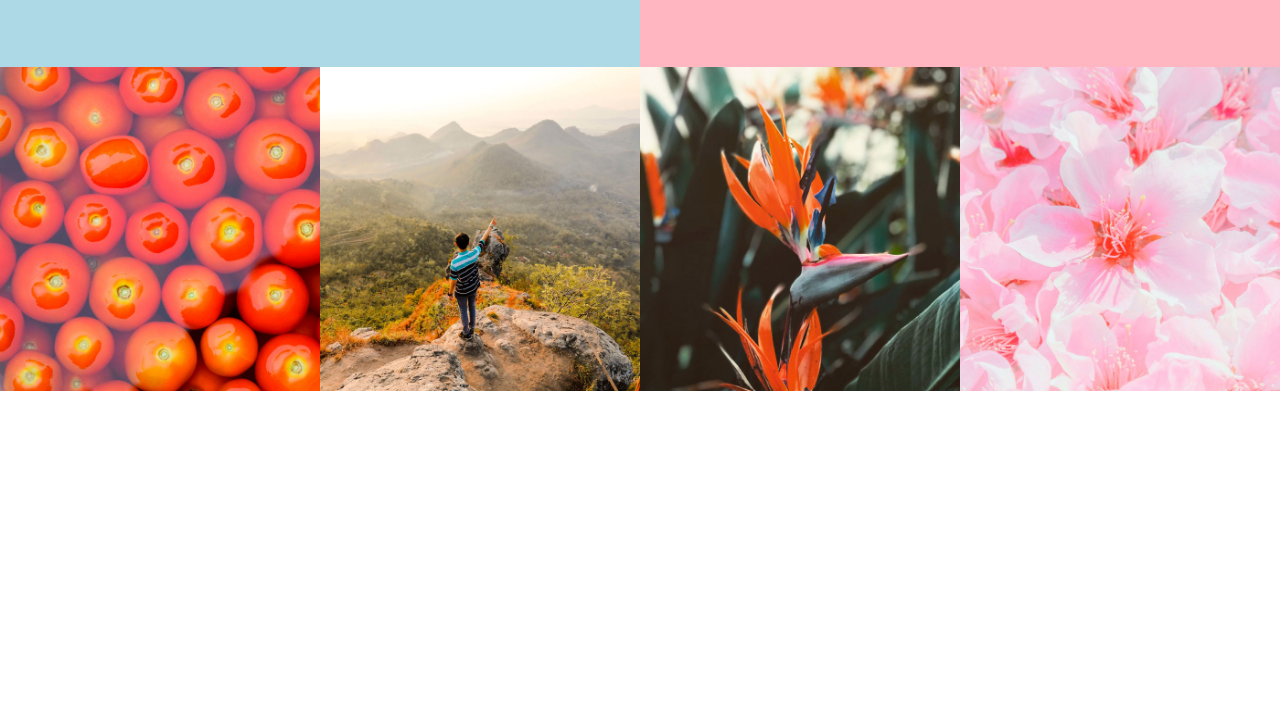
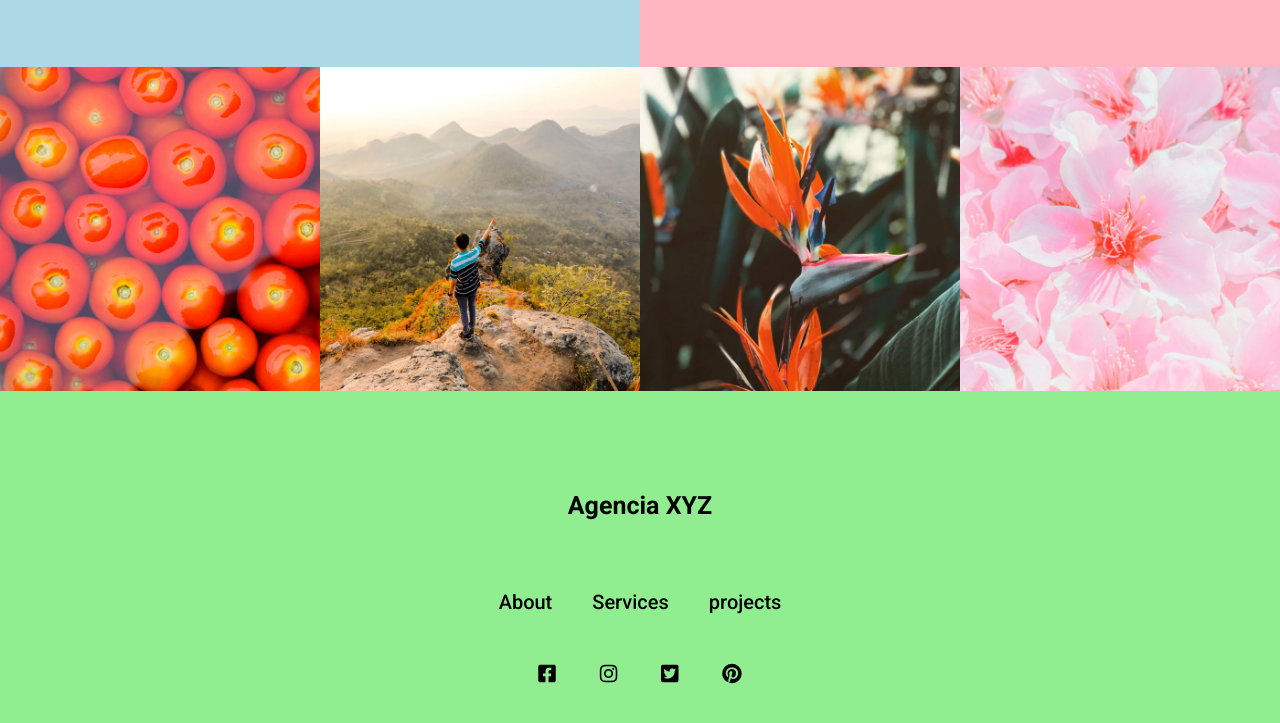
Before and after one commit to EDsnows/praticando-lading-page, a plain HTML site: page index.html in a window 1280 px wide. Shown: the part 2319-3042 px from the top of the page. Before the commit the page ends 2714 px from the top, so only its background shows below. Drawn offline with Linux system fonts and the light colour scheme.

Commit message:
Atividade finalizada

```diff
--- a/index.html
+++ b/index.html
@@ -47,7 +47,7 @@
         <h2>We make cool things</h2>
     </section>
 
-    <section class="about">
+    <section class="about" id="about">
         <div class="item">
             <h3>Tittle</h3>
             <p>Lorem ipsum dolor sit amet consectetur, adipisicing elit. Accusantium eveniet voluptatum blanditiis totam ratione vitae sint asperiores enim, recusandae minima aliquid molestiae neque voluptatem, labore laudantium laborum magnam eligendi qui.</p>
@@ -62,7 +62,7 @@
         </div>
     </section>
 
-    <section class="services">
+    <section class="services" id="services">
         <div class="service">
             <img src="./src/images/bolinha1.png" alt="Bolinha 1">
             <div class="service-info">
@@ -79,7 +79,7 @@
         </div>
     </section>
 
-    <section class="projects">
+    <section class="projects" id="projects">
         <div class="project">
             <a href="">
                 <img src="./src/images/tomatoes.jpg" alt="Projeto Tomates">
@@ -102,8 +102,31 @@
         </div>
     </section>
 
-    <footer class="footer">
+    <footer class="footer" id="content">
+        <h4>Agencia XYZ</h4>
 
+        <nav>
+            <ul>
+                <li><a href="#about">About</a></li>
+                <li><a href="#services">Services</a></li>
+                <li><a href="#projects">projects</a></li>
+            </ul>
+        </nav>
+
+        <div class="social">
+            <a href="">
+                <i class="fab fa-facebook-square"></i>
+            </a>
+            <a href="">
+                <i class="fab fa-instagram"></i>
+            </a>
+            <a href="">
+                <i class="fab fa-twitter-square"></i>
+            </a>
+            <a href="">
+                <i class="fab fa-pinterest"></i>
+            </a>
+        </div>
     </footer>
 </body>
 
--- a/src/css/style.css
+++ b/src/css/style.css
@@ -18,7 +18,6 @@ body{
     font-weight: 400;
 }
 
-/* HEADER =  Cabeçalho*/
 .header{
     grid-area: header;
     background-color: #fff;
@@ -43,7 +42,6 @@ body{
 }
 
 
-/* HERO = Painel */
 .hero{
     grid-area: hero;
     height: 85vh;
@@ -84,7 +82,7 @@ body{
     }
 }
 
-/* ABOUT = Sobre */
+
 .about{
     grid-area: about;
     display: grid;
@@ -150,7 +148,6 @@ body{
 }
 
 
-/* SERVICES = Serviços */
 .services{
     grid-area: services;
     display: grid;
@@ -195,7 +192,7 @@ body{
     }
 }
 
-/* PROJECTS = projetos */
+
 .projects{
     grid-area: projects;
     display: grid;
@@ -225,7 +222,53 @@ body{
     }
 }
 
-/* FOOTER = Rodapé  */
+
 .footer{
     grid-area: footer;
+    display: flex;
+    background-color: lightgreen;
+    flex-direction: column;
+    text-align: center;
+    padding: 100px 0;
 }
+
+.footer h4{
+    font-weight: 700;
+    font-size: 2.5rem;
+    margin-bottom: 20px;
+}
+
+.footer nav{
+    margin: 50px 0;
+}
+
+.footer nav ul{
+    display: flex;
+    justify-content: center;
+    max-width: 320px;
+    margin: 0 auto;
+}
+
+.footer nav ul li a{
+    font-weight: 500;
+    font-size: 2rem;
+    margin: 20px;
+    transition: 0.3s;
+}
+
+.footer nav ul li a:hover{
+    font-weight: 700;
+    color: #fff;
+}
+
+.footer .social i{
+    font-size: 2rem;
+}
+
+.footer .social a{
+    margin: 20px;
+}
+
+.footer .social a:hover{
+    color: #fff;
+}
```
